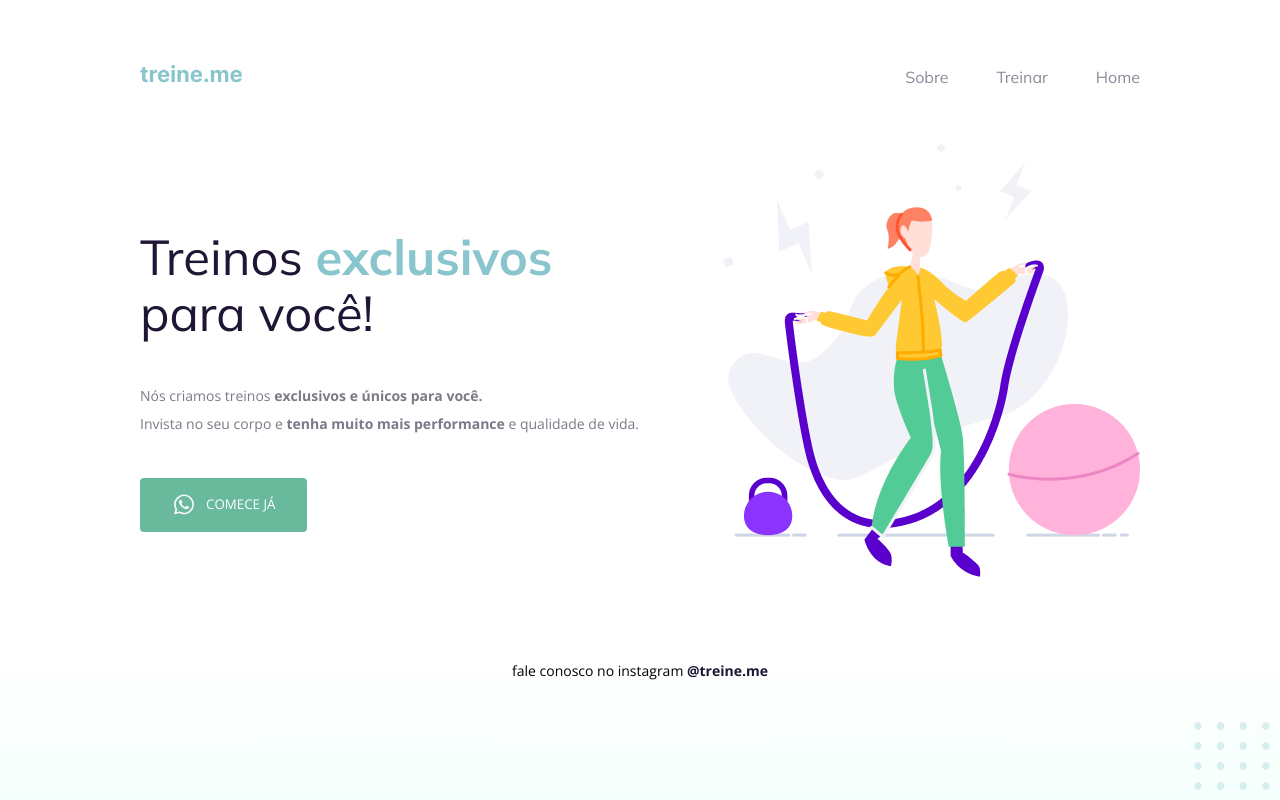
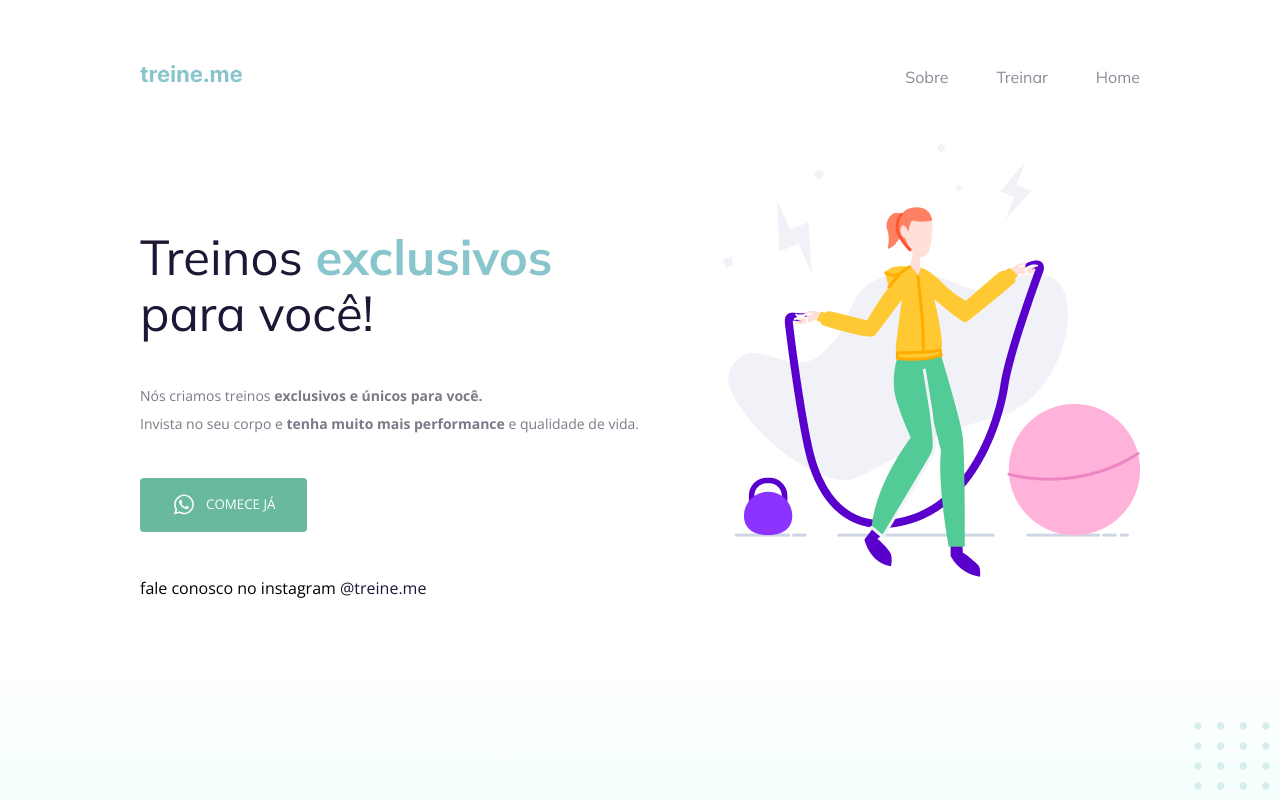
Before and after one commit to pablocarss/Desafio02Semantica, a plain HTML site: page Desafio - Intermediário/index.html in a window 1280 px wide. Drawn offline with nearby package versions, Linux system fonts and the light colour scheme.

Commit message:
style.css footer

```diff
--- a/Desafio - Intermediário/style.css
+++ b/Desafio - Intermediário/style.css
@@ -97,7 +97,7 @@ button {
   cursor: pointer;
 }
 
-.footer {
+footer {
   font-size: 14px;
   line-height: 28px;
 
@@ -106,7 +106,7 @@ button {
   margin-top: 80px;
 }
 
-.footer a {
+footer a {
   font-weight: bold;
 }
 
```
